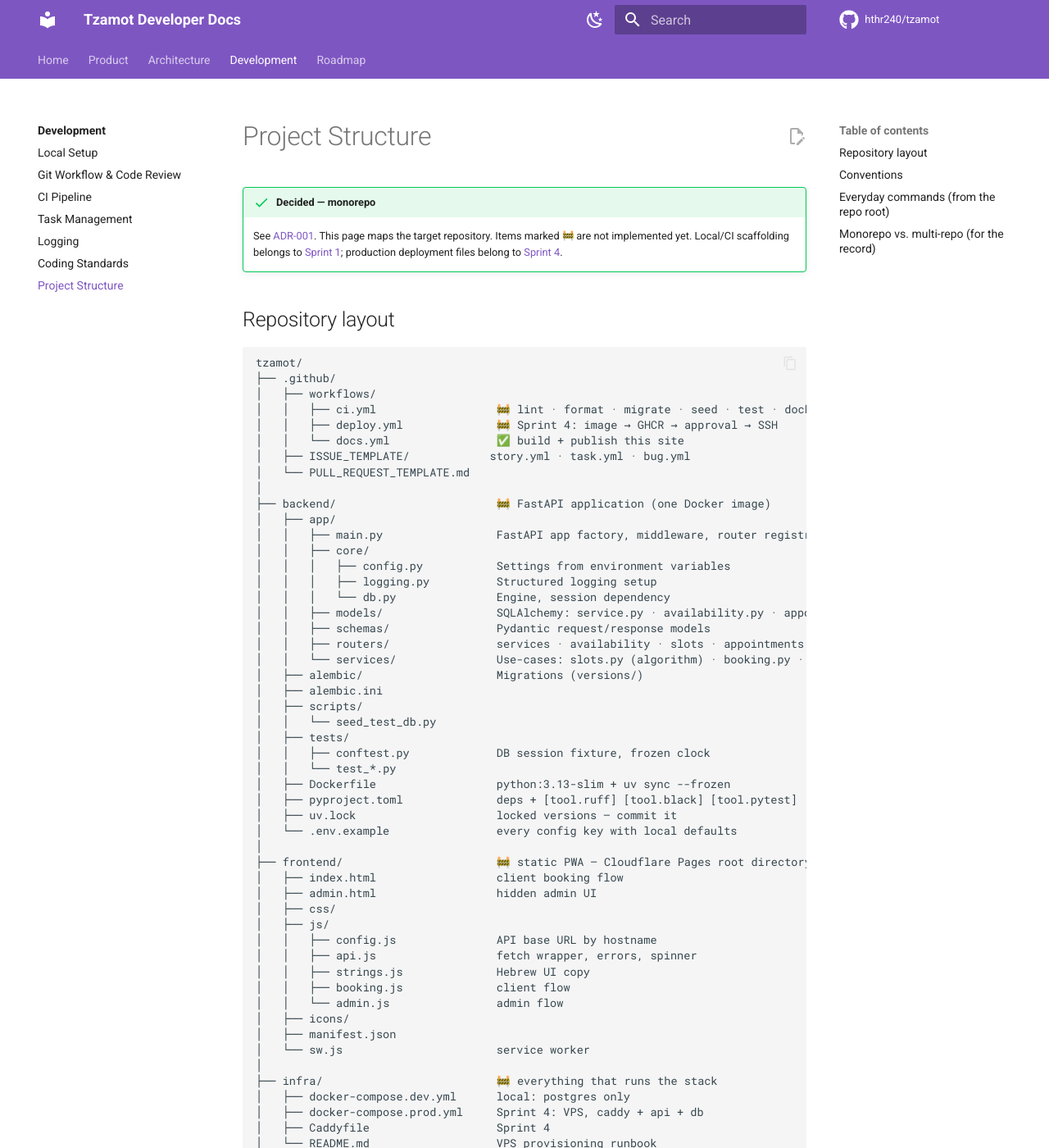
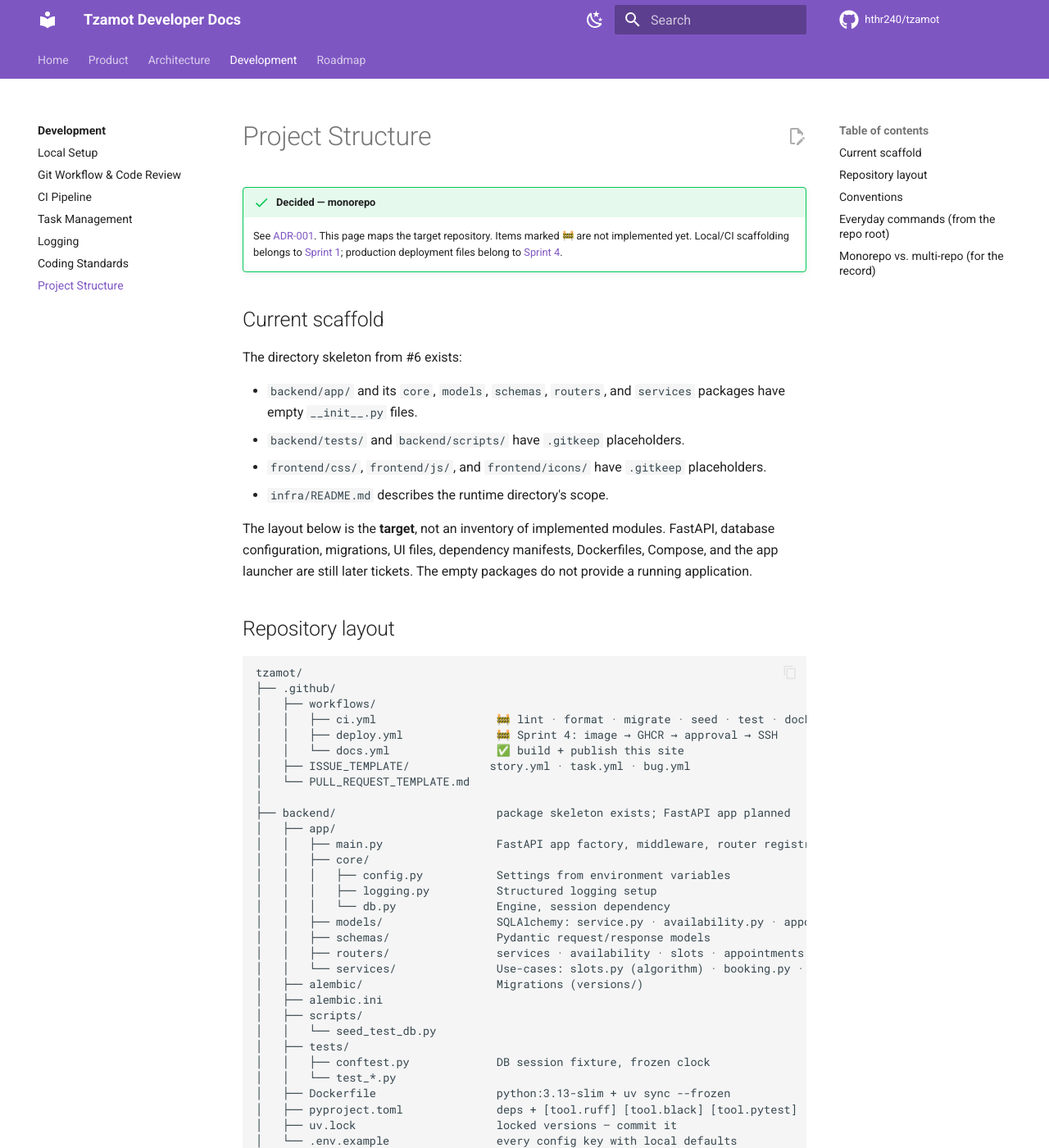
Before and after one commit to hthr240/tzamot, an MkDocs documentation site: the page built from docs/development/project-structure.md, in a window 1280 px wide and 1400 px high. Shown: the whole window at 82% size. Built offline with MkDocs 1.6.1 and Material for MkDocs 9.7.7, drawn with Linux system fonts in a browser that asks for light colours; emoji names are drawn with the system emoji font; comment, search, counter and statistics services are not loaded; some of the changed text lies outside the part shown.

Commit message:
Create backend frontend and infrastructure skeleton
Add empty backend packages and tracked directory placeholders, plus the infrastructure scope stub. Update setup and roadmap docs without implementing runtime behavior or adding dependencies.

Co-authored-by: Copilot <223556219+Copilot@users.noreply.github.com>

```diff
--- a/docs/development/project-structure.md
+++ b/docs/development/project-structure.md
@@ -5,6 +5,21 @@
     repository. Items marked :construction: are not implemented yet. Local/CI
     scaffolding belongs to [Sprint 1](../roadmap/sprint-1.md); production
     deployment files belong to [Sprint 4](../roadmap/sprint-4.md).
+
+## Current scaffold
+
+The directory skeleton from #6 exists:
+
+- `backend/app/` and its `core`, `models`, `schemas`, `routers`, and `services`
+  packages have empty `__init__.py` files.
+- `backend/tests/` and `backend/scripts/` have `.gitkeep` placeholders.
+- `frontend/css/`, `frontend/js/`, and `frontend/icons/` have `.gitkeep` placeholders.
+- `infra/README.md` describes the runtime directory's scope.
+
+The layout below is the **target**, not an inventory of implemented modules.
+FastAPI, database configuration, migrations, UI files, dependency manifests,
+Dockerfiles, Compose, and the app launcher are still later tickets. The empty
+packages do not provide a running application.
 
 ## Repository layout
 
@@ -18,7 +33,7 @@ tzamot/
 │   ├── ISSUE_TEMPLATE/            story.yml · task.yml · bug.yml
 │   └── PULL_REQUEST_TEMPLATE.md
 │
-├── backend/                        🚧 FastAPI application (one Docker image)
+├── backend/                        package skeleton exists; FastAPI app planned
 │   ├── app/
 │   │   ├── main.py                 FastAPI app factory, middleware, router registration
 │   │   ├── core/
@@ -41,7 +56,7 @@ tzamot/
 │   ├── uv.lock                     locked versions — commit it
 │   └── .env.example                every config key with local defaults
 │
-├── frontend/                       🚧 static PWA — Cloudflare Pages root directory
+├── frontend/                       asset directories exist; static PWA planned
 │   ├── index.html                  client booking flow
 │   ├── admin.html                  hidden admin UI
 │   ├── css/
@@ -55,11 +70,11 @@ tzamot/
 │   ├── manifest.json
 │   └── sw.js                       service worker
 │
-├── infra/                          🚧 everything that runs the stack
+├── infra/                          README exists; runtime configuration planned
 │   ├── docker-compose.dev.yml      local: postgres only
 │   ├── docker-compose.prod.yml     Sprint 4: VPS, caddy + api + db
 │   ├── Caddyfile                   Sprint 4
-│   └── README.md                   VPS provisioning runbook
+│   └── README.md                   current scope; production runbook comes later
 │
 ├── docs/                           ✅ this site
 ├── mkdocs.yml                      ✅
```
Also changed, not shown: docs/development/local-setup.md (+3 -2 lines), docs/roadmap/index.md (+1 -1 lines), docs/roadmap/sprint-1.md (+1 -1 lines), infra/README.md (added, +11 -0 lines), 11 other files.
